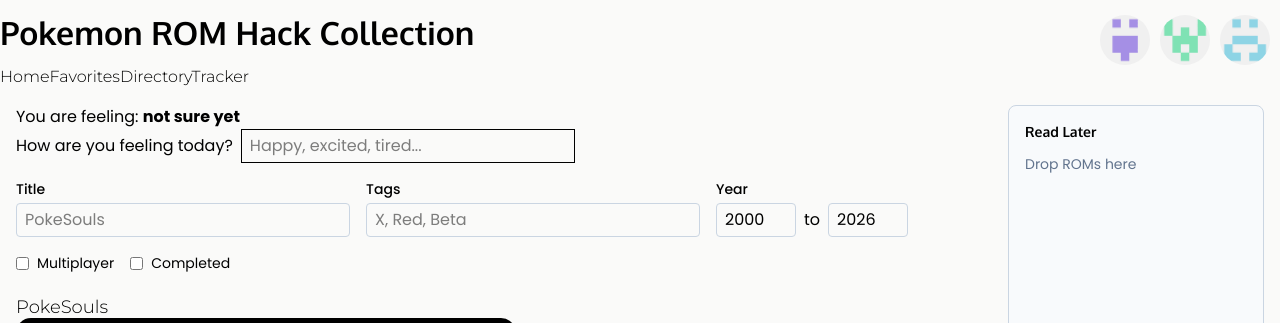
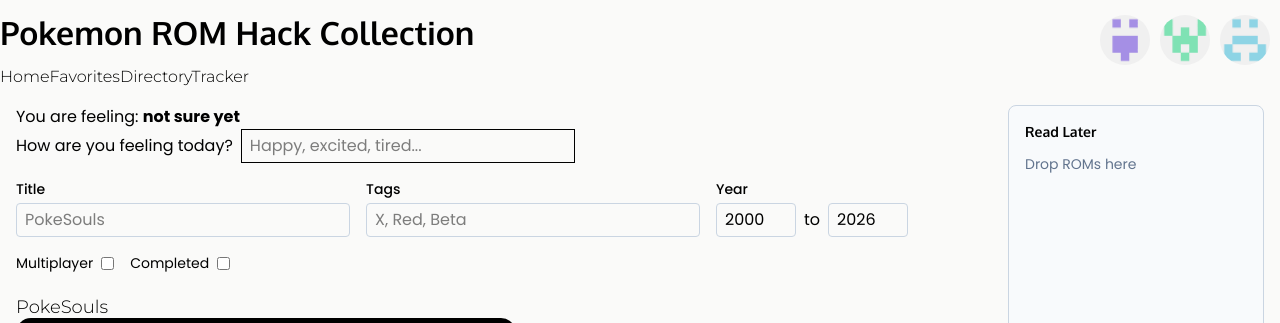
Before and after one commit to dmartin34-rrc/pokemon-rom-hack-collection, a React (Vite) app in the folder pokemon-collection/: page /directory in a window 1280 px wide. Shown: the top 323 px of the page. Built offline with nearby package versions, Linux system fonts and the light colour scheme.

Commit message:
Form and Input component in FilterForm

```diff
--- a/pokemon-collection/src/components/directory/FilterForm.tsx
+++ b/pokemon-collection/src/components/directory/FilterForm.tsx
@@ -1,41 +1,41 @@
+// components
+import Form from '../forms/Form';
+import Input from '../ui/Input';
+
 const FilterForm = ({ filter, setFilter, yearMinimum, yearMaximum }: any) => {
   const updateFilter = (part: any) => {
     setFilter((prev: any) => ({ ...prev, ...part }));
   };
 
   return (
-    <form className="flex flex-wrap gap-4 items-end mb-6">
-      <label className="flex flex-col gap-1">
-        <span className="text-sm font-medium">Title</span>
-
-        <input
+    <Form className="flex flex-wrap gap-4 items-end mb-6">
+      <Input
+        type="text"
         className="border border-slate-300 rounded px-2 py-1 min-w-[160px]"
-          type="text"
         placeholder="PokeSouls"
         value={filter.title}
         onChange={(e) => updateFilter({ title: e.target.value })}
+        labelClassName="flex flex-col gap-1"
+        actions={<span className="text-sm font-medium">Title</span>}
       />
-      </label>
 
-      <label className="flex flex-col gap-1">
-        <span className="text-sm font-medium">Tags</span>
-
-        <input
+      <Input
+        type="text"
         className="border border-slate-300 rounded px-2 py-1 min-w-[160px]"
-          type="text"
         placeholder="X, Red, Beta"
         value={filter.tags}
         onChange={(e) => updateFilter({ tags: e.target.value })}
+        labelClassName="flex flex-col gap-1"
+        actions={<span className="text-sm font-medium">Tags</span>}
       />
-      </label>
 
       <label className="flex flex-col gap-1">
         <span className="text-sm font-medium">Year</span>
 
         <div className="flex items-center gap-2">
-          <input
+          <Input
+            type="number"
             className="border border-slate-300 rounded px-2 py-1 w-20"
-            type="number"
             min={yearMinimum}
             max={yearMaximum}
             value={filter.yearMinimum}
@@ -48,9 +48,9 @@
 
           <span>to</span>
 
-          <input
+          <Input
+            type="number"
             className="border border-slate-300 rounded px-2 py-1 w-20"
-            type="number"
             min={yearMinimum}
             max={yearMaximum}
             value={filter.yearMaximum}
@@ -63,8 +63,7 @@
         </div>
       </label>
 
-      <label className="flex items-center gap-2 cursor-pointer">
-        <input
+      <Input
         type="checkbox"
         checked={filter.filterMultiplayer == true}
         onChange={(e) =>
@@ -72,13 +71,11 @@
             filterMultiplayer: e.target.checked ? true : null,
           })
         }
+        labelClassName="flex items-center gap-2 cursor-pointer"
+        actions={<span className="text-sm">Multiplayer</span>}
       />
 
-        <span className="text-sm">Multiplayer</span>
-      </label>
-
-      <label className="flex items-center gap-2 cursor-pointer">
-        <input
+      <Input
         type="checkbox"
         checked={filter.filterCompleted == true}
         onChange={(e) =>
@@ -86,11 +83,10 @@
             filterCompleted: e.target.checked ? true : null,
           })
         }
+        labelClassName="flex items-center gap-2 cursor-pointer"
+        actions={<span className="text-sm">Completed</span>}
       />
-
-        <span className="text-sm">Completed</span>
-      </label>
-    </form>
+    </Form>
   );
 };
 
--- /dev/null
+++ b/pokemon-collection/src/components/forms/Form.tsx
@@ -0,0 +1,18 @@
+import { useRef } from 'react';
+
+type FormProps = React.ComponentPropsWithoutRef<'form'>;
+
+const Form: React.FC<FormProps> = ({
+  children,
+  ...props
+}): React.JSX.Element => {
+  const formRef = useRef<HTMLFormElement>(null);
+
+  return (
+    <form {...props} ref={formRef}>
+      {children}
+    </form>
+  );
+};
+
+export default Form;
--- /dev/null
+++ b/pokemon-collection/src/components/ui/Input.tsx
@@ -0,0 +1,44 @@
+import { forwardRef } from 'react';
+
+type InputProps = {
+  label?: string;
+  labelClassName?: string;
+  actions?: React.ReactNode;
+} & React.ComponentPropsWithoutRef<'input'>;
+
+const Input = forwardRef<HTMLInputElement, InputProps>(
+  (
+    { label, labelClassName, actions, id, ...props },
+    ref,
+  ): React.JSX.Element => {
+    if (actions) {
+      return (
+        <p>
+          <label htmlFor={id} className={labelClassName}>
+            {actions}
+            <input id={id} {...props} ref={ref} />
+          </label>
+        </p>
+      );
+    }
+
+    if (label) {
+      return (
+        <p>
+          <label htmlFor={id} className={labelClassName}>
+            {label}
+          </label>
+          <input id={id} {...props} ref={ref} />
+        </p>
+      );
+    }
+
+    return (
+      <p>
+        <input id={id} {...props} ref={ref} />
+      </p>
+    );
+  },
+);
+
+export default Input;
```
Also changed, not shown: pokemon-collection/src/pages/Favorites.tsx (+4 -4 lines). Lines whose indentation alone changed are shown as unchanged.
